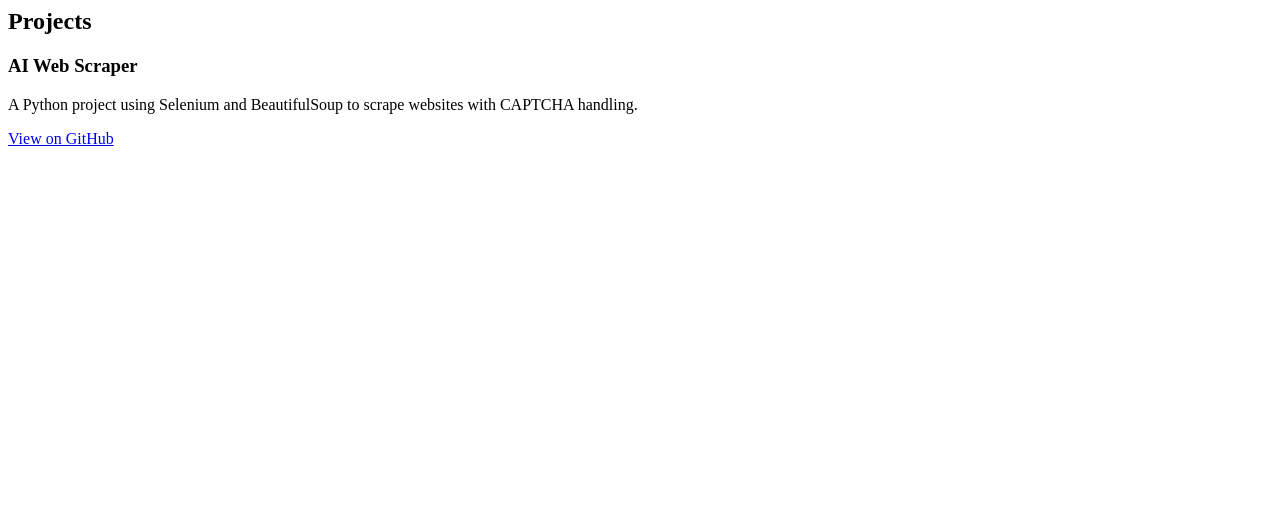
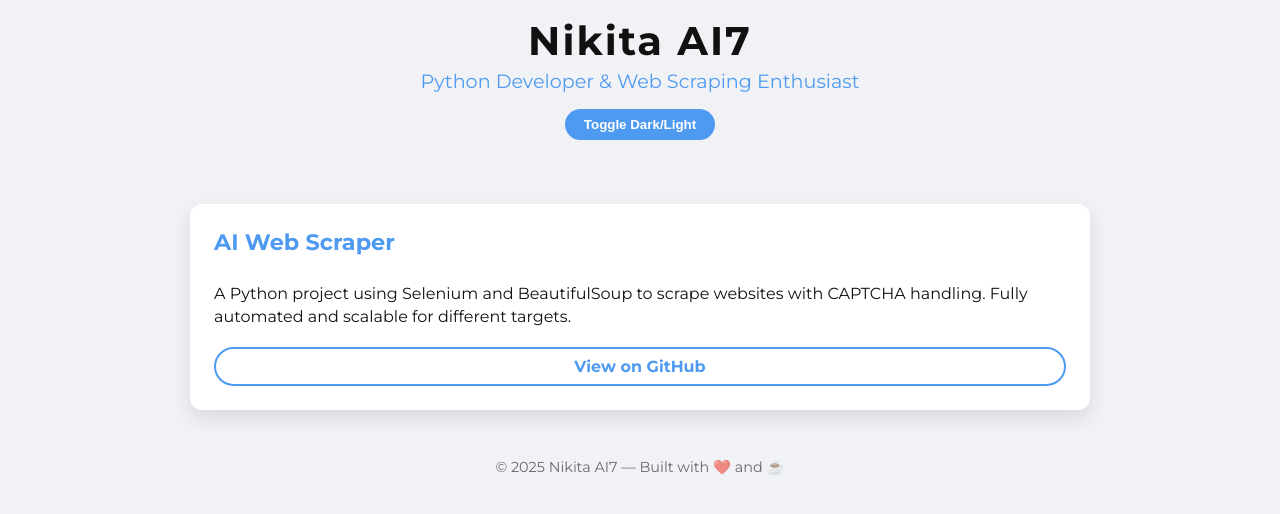
Before and after one commit to nikita-ai7/nikita-ai7.github.io, a plain HTML site: page index.html in a window 1280 px wide. Drawn offline with Linux system fonts and the light colour scheme.

Commit message:
Update name and tagline

```diff
--- a/index.html
+++ b/index.html
@@ -1,8 +1,174 @@
-<section>
-  <h2>Projects</h2>
-  <div>
-    <h3>AI Web Scraper</h3>
-    <p>A Python project using Selenium and BeautifulSoup to scrape websites with CAPTCHA handling.</p>
-    <a href="https://github.com/nikita-ai7/AI-Web-Scraper" target="_blank">View on GitHub</a>
-  </div>
-</section>
+<!DOCTYPE html>
+<html lang="en">
+<head>
+  <meta charset="UTF-8" />
+  <meta name="viewport" content="width=device-width, initial-scale=1" />
+  <title>Nikita Sikarwar | Portfolio</title>
+  <link href="https://fonts.googleapis.com/css2?family=Montserrat:wght@400;700&display=swap" rel="stylesheet" />
+  <style>
+    /* Reset & basics */
+    * {
+      box-sizing: border-box;
+    }
+    body {
+      margin: 0;
+      font-family: 'Montserrat', sans-serif;
+      background-color: var(--bg);
+      color: var(--text);
+      transition: background-color 0.3s ease, color 0.3s ease;
+      min-height: 100vh;
+      display: flex;
+      flex-direction: column;
+      align-items: center;
+      padding: 1rem;
+    }
+    :root {
+      --bg: #f0f2f5;
+      --text: #111;
+      --primary: #4e9af1;
+      --card-bg: #fff;
+      --shadow: rgba(0,0,0,0.1);
+    }
+    [data-theme="dark"] {
+      --bg: #121212;
+      --text: #eee;
+      --primary: #4e9af1;
+      --card-bg: #1e1e1e;
+      --shadow: rgba(0,0,0,0.7);
+    }
+
+    header {
+      width: 100%;
+      max-width: 900px;
+      text-align: center;
+      margin-bottom: 2rem;
+    }
+    header h1 {
+      margin: 0;
+      font-weight: 700;
+      font-size: 2.5rem;
+      letter-spacing: 2px;
+    }
+    header p {
+      margin: 0.25rem 0 1rem;
+      font-weight: 400;
+      color: var(--primary);
+      font-size: 1.2rem;
+    }
+
+    .toggle-theme {
+      cursor: pointer;
+      background: var(--primary);
+      border: none;
+      color: white;
+      padding: 0.5rem 1.2rem;
+      font-weight: 600;
+      border-radius: 25px;
+      transition: background 0.3s ease;
+      margin-bottom: 2rem;
+    }
+    .toggle-theme:hover {
+      background: #3b7ac9;
+    }
+
+    main {
+      width: 100%;
+      max-width: 900px;
+      display: grid;
+      grid-template-columns: repeat(auto-fit, minmax(280px, 1fr));
+      gap: 1.8rem;
+    }
+
+    .project-card {
+      background: var(--card-bg);
+      border-radius: 12px;
+      box-shadow: 0 8px 20px var(--shadow);
+      padding: 1.5rem;
+      display: flex;
+      flex-direction: column;
+      justify-content: space-between;
+      transition: transform 0.3s ease, box-shadow 0.3s ease;
+    }
+    .project-card:hover {
+      transform: translateY(-6px);
+      box-shadow: 0 12px 30px var(--shadow);
+    }
+    .project-card h3 {
+      margin: 0 0 0.7rem 0;
+      font-size: 1.4rem;
+      color: var(--primary);
+    }
+    .project-card p {
+      flex-grow: 1;
+      font-size: 1rem;
+      line-height: 1.4;
+      color: var(--text);
+      margin-bottom: 1.2rem;
+    }
+    .project-card a {
+      text-decoration: none;
+      font-weight: 600;
+      color: var(--primary);
+      border: 2px solid var(--primary);
+      padding: 0.5rem 1rem;
+      border-radius: 25px;
+      text-align: center;
+      transition: background-color 0.3s ease, color 0.3s ease;
+    }
+    .project-card a:hover {
+      background-color: var(--primary);
+      color: white;
+    }
+
+    footer {
+      margin-top: 3rem;
+      text-align: center;
+      font-size: 0.9rem;
+      color: var(--text);
+      opacity: 0.6;
+    }
+
+    @media (max-width: 500px) {
+      header h1 {
+        font-size: 2rem;
+      }
+      .project-card p {
+        font-size: 0.9rem;
+      }
+    }
+  </style>
+</head>
+<body>
+  <header>
+    <h1>Nikita AI7</h1>
+    <p>Python Developer & Web Scraping Enthusiast</p>
+    <button class="toggle-theme" aria-label="Toggle Dark/Light Theme">Toggle Dark/Light</button>
+  </header>
+
+  <main>
+    <section class="project-card">
+      <h3>AI Web Scraper</h3>
+      <p>A Python project using Selenium and BeautifulSoup to scrape websites with CAPTCHA handling. Fully automated and scalable for different targets.</p>
+      <a href="https://github.com/nikita-ai7/AI-Web-Scraper" target="_blank" rel="noopener">View on GitHub</a>
+    </section>
+
+    <!-- Add more project cards here -->
+
+  </main>
+
+  <footer>
+    &copy; 2025 Nikita AI7 — Built with ❤️ and ☕
+  </footer>
+
+  <script>
+    const toggleBtn = document.querySelector('.toggle-theme');
+    toggleBtn.addEventListener('click', () => {
+      if(document.documentElement.getAttribute('data-theme') === 'dark') {
+        document.documentElement.removeAttribute('data-theme');
+      } else {
+        document.documentElement.setAttribute('data-theme', 'dark');
+      }
+    });
+  </script>
+</body>
+</html>
```
